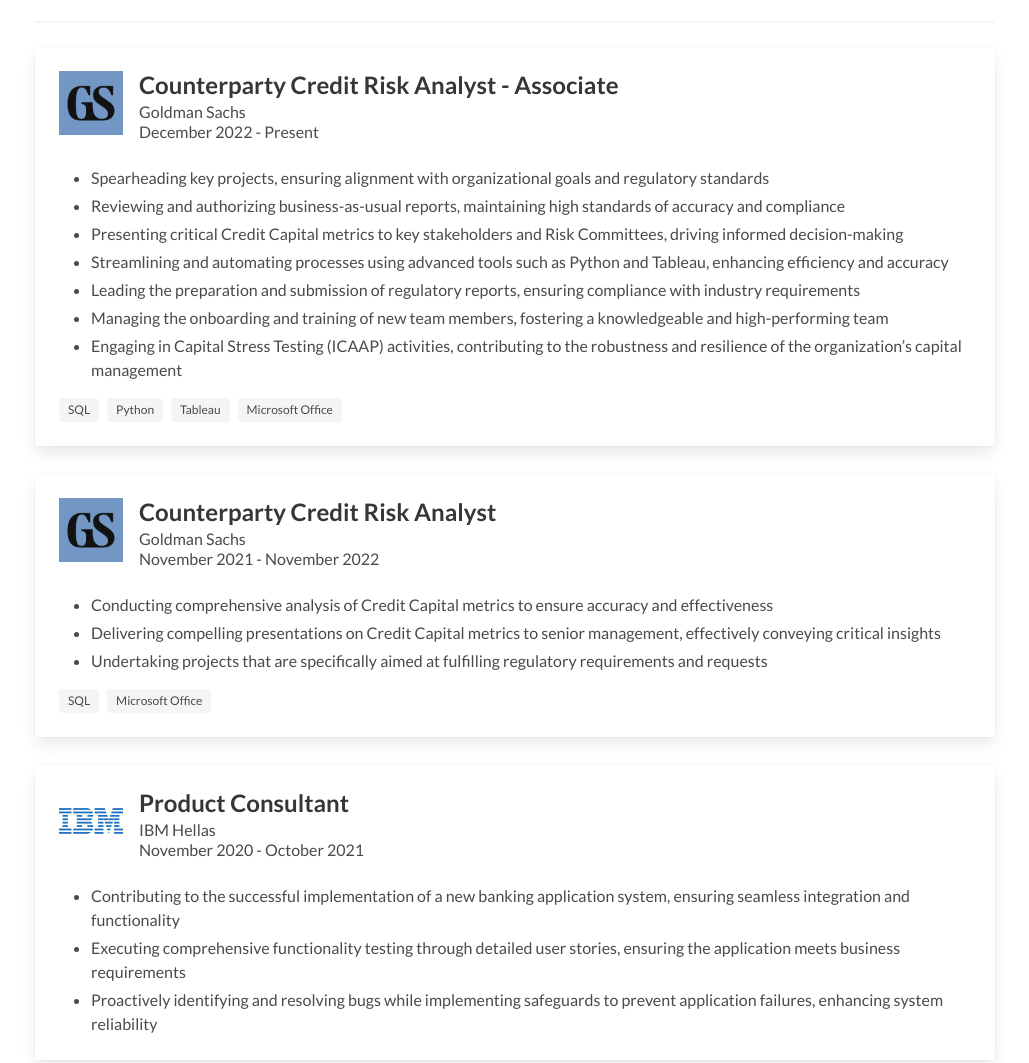
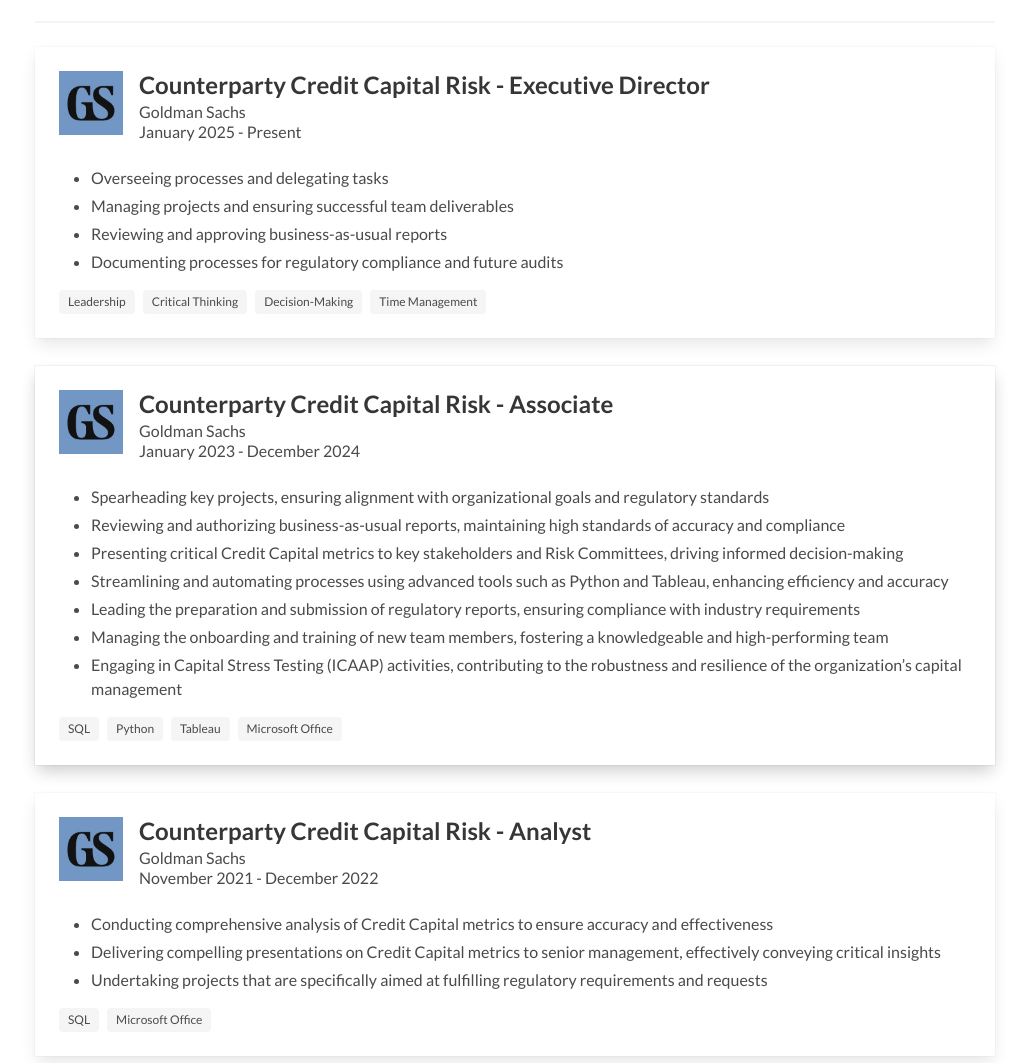
Before and after one commit to JohnMas95/JohnMas95.github.io, a plain HTML site: page index.html in a window 1280 px wide. Shown: the part 743-1806 px from the top of the page, without its empty margins (125-1154 px from the left). Drawn offline with Linux system fonts and the light colour scheme.

Commit message:
update resume

```diff
--- a/index.html
+++ b/index.html
@@ -69,7 +69,7 @@
               Ioannis Masouris
             </h1>
             <h2 class="subtitle">
-              Counterparty Credit Risk Analyst - Associate
+              Executive Director, Counterparty Credit Capital Risk
             </h2>
             <p>
               <a href="docs/resume.pdf" target="_blank" class="icon has-text-light">
@@ -107,10 +107,44 @@
               </figure>
             </div>
             <div class="media-content">
-              <p class="title is-4">Counterparty Credit Risk Analyst - Associate</p>
-              <p class="subtitle is-6">Goldman Sachs<br> <time datetime="2022-12">December
-                  2022</time> -
+              <p class="title is-4">Counterparty Credit Capital Risk - Executive Director</p>
+              <p class="subtitle is-6">Goldman Sachs<br> <time datetime="2025-01">January
+                  2025</time> -
                 <time>Present</time>
+              </p>
+            </div>
+          </div>
+          <div class="content">
+            <ul>
+              <li>Overseeing processes and delegating tasks</li>
+              <li>Managing projects and ensuring successful team deliverables</li>
+              <li>Reviewing and approving business-as-usual reports</li>
+              <li>Documenting processes for regulatory compliance and future audits</li>
+            </ul>
+            <div class="tags">
+              <span class="tag">Leadership</span>
+              <span class="tag">Critical Thinking</span>
+              <span class="tag">Decision-Making</span>
+              <span class="tag">Time Management</span>
+            </div>
+          </div>
+        </div>
+      </div>
+
+    <div class="card card-gap">
+      <div class="card">
+        <div class="card-content">
+          <div class="media">
+            <div class="media-left">
+              <figure class="image is-64x64">
+                <img src="img/GS_logo.jpg" alt="Placeholder image">
+              </figure>
+            </div>
+            <div class="media-content">
+              <p class="title is-4">Counterparty Credit Capital Risk - Associate</p>
+              <p class="subtitle is-6">Goldman Sachs<br> <time datetime="2023-01">January
+                  2023</time> -
+                  <time datetime="2024-12">December 2024</time>
               </p>
             </div>
           </div>
@@ -133,6 +167,7 @@
           </div>
         </div>
       </div>
+    </div>
 
       <div class="card card-gap">
         <div class="card-content">
@@ -143,10 +178,10 @@
               </figure>
             </div>
             <div class="media-content">
-              <p class="title is-4">Counterparty Credit Risk Analyst</p>
+              <p class="title is-4">Counterparty Credit Capital Risk - Analyst</p>
               <p class="subtitle is-6">Goldman Sachs<br> <time datetime="2022-6">November
                   2021</time> -
-                <time datetime="2022-9">November 2022</time>
+                <time datetime="2022-12">December 2022</time>
               </p>
             </div>
           </div>
@@ -273,7 +308,7 @@
           My professional career began with IBM Hellas as a Product Consultant, where I was tasked with collaborating on a pivotal project with the National Bank of Greece (NBG). This role involved rigorous functionality testing of a novel core banking application developed by IBM for NBG. The position presented complex challenges, providing me with valuable insights into banking systems and reinforcing my commitment to the financial industry.
           <br>
           <br>
-          Driven by a desire to deepen my expertise, I transitioned to Goldman Sachs (GS), where I have been instrumental in navigating the demands of a high-stakes, competitive environment. My tenure at GS has been marked by significant milestones, including a noteworthy promotion from Analyst to Associate within my first year—an achievement that highlights both my performance and the firm's recognition of my capabilities.
+          Driven by a desire to deepen my expertise, I transitioned to Goldman Sachs (GS), where I have been instrumental in navigating the complexities of a high-pressure, competitive environment. The initial three years at Goldman Sachs have been defined by exceptional milestones, including two significant promotions. Progressing from Analyst to Associate, and subsequently to Executive Director, has been a reflection of my perseverance and outstanding performance in a highly demanding environment.
           <br>
           <br>
           In my current role at Goldman Sachs, I have taken on a range of critical responsibilities, including:
```
Also changed, not shown: 1 other file.
